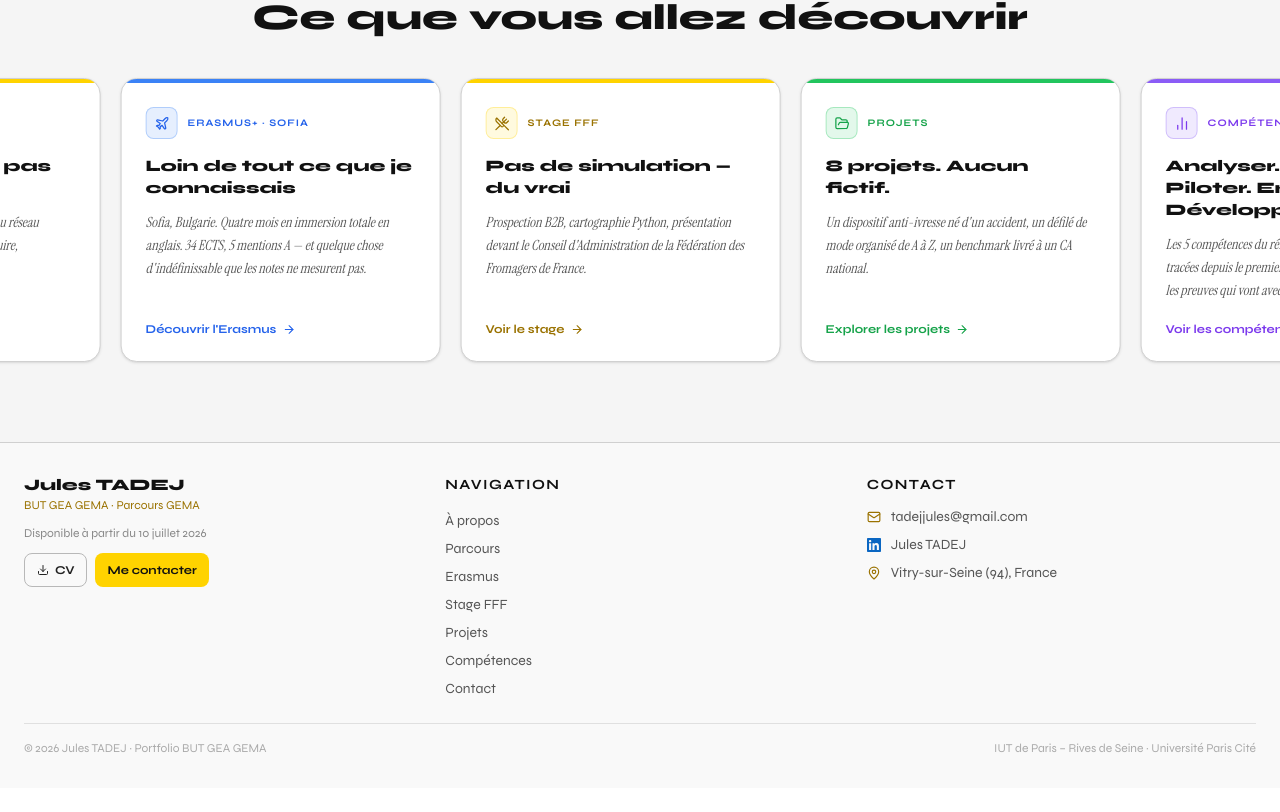
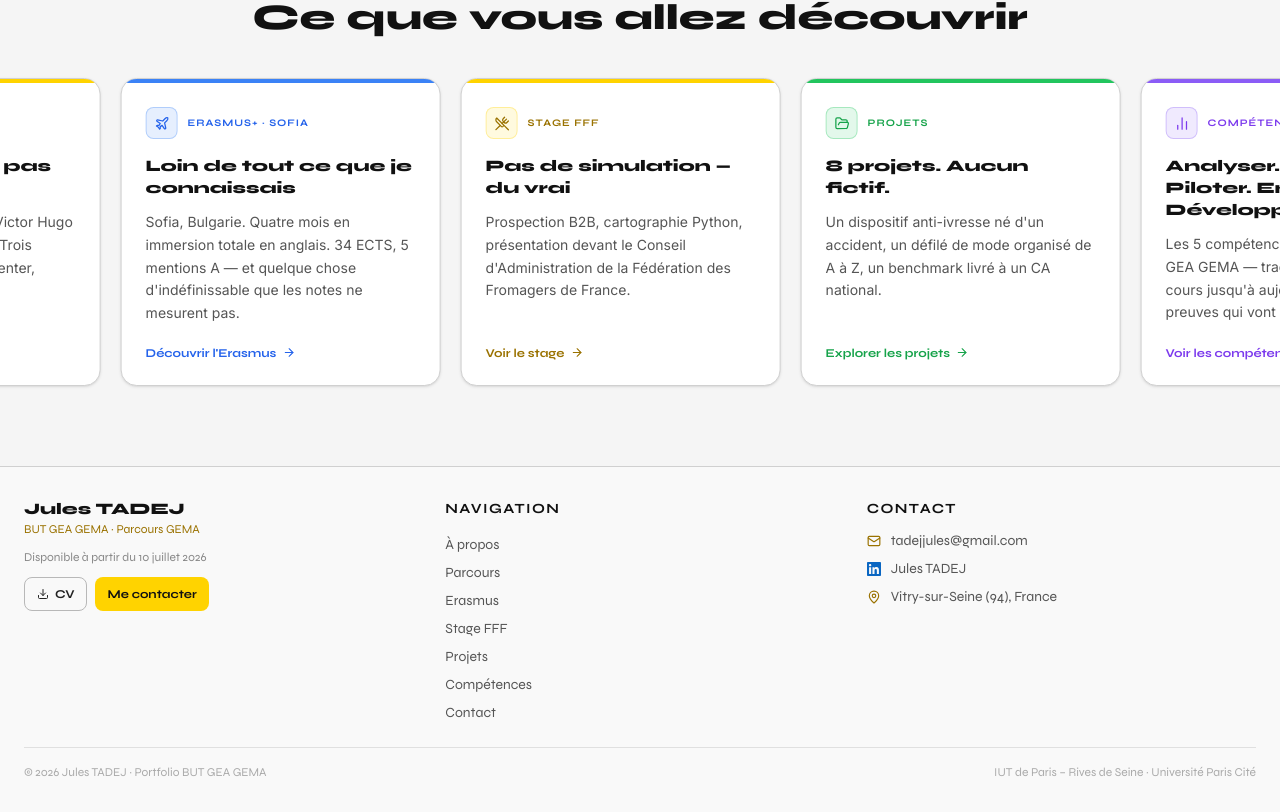
Before and after one commit to TADEJFFF/Portfolio-Julestadej, a Next.js app: page / in a window 1280 px wide. Shown: the part 975-1787 px from the top of the page. Before the commit the page ends 1763 px from the top, so only its background shows below. Built offline with nearby package versions, Linux system fonts and the light colour scheme.

Commit message:
test Inter sur carousel uniquement

```diff
--- a/src/app/globals.css
+++ b/src/app/globals.css
@@ -12,6 +12,7 @@
 
   --font-display: var(--font-syne);
   --font-body: var(--font-instrument);
+  --font-inter: var(--font-inter);
 }
 
 /* ─── BASE ────────────────────────────────────────────────────────────────── */
--- a/src/app/layout.tsx
+++ b/src/app/layout.tsx
@@ -1,5 +1,5 @@
 import type { Metadata } from "next";
-import { Syne, Instrument_Serif } from "next/font/google";
+import { Syne, Instrument_Serif, Inter } from "next/font/google";
 import "./globals.css";
 import Navbar from "@/components/layout/Navbar";
 import Footer from "@/components/layout/Footer";
@@ -16,6 +16,13 @@ const instrumentSerif = Instrument_Serif({
   subsets: ["latin"],
   weight: "400",
   style: ["normal", "italic"],
+  display: "swap",
+});
+
+const inter = Inter({
+  variable: "--font-inter",
+  subsets: ["latin"],
+  weight: ["400", "500", "600"],
   display: "swap",
 });
 
@@ -44,7 +51,7 @@ export default function RootLayout({
   return (
     <html
       lang="fr"
-      className={`${syne.variable} ${instrumentSerif.variable}`}
+      className={`${syne.variable} ${instrumentSerif.variable} ${inter.variable}`}
     >
       <body className="bg-white text-[#111111] antialiased min-h-screen flex flex-col">
         <Navbar />
--- a/src/components/sections/SectionCards.tsx
+++ b/src/components/sections/SectionCards.tsx
@@ -124,7 +124,7 @@ export default function SectionCards() {
                 </h3>
 
                 {/* Texte */}
-                <p className="font-serif italic text-[#555555] text-sm leading-relaxed flex-1 mb-5">
+                <p className="text-[#555555] text-sm leading-relaxed flex-1 mb-5" style={{ fontFamily: "var(--font-inter)" }}>
                   {card.texte}
                 </p>
 
```
